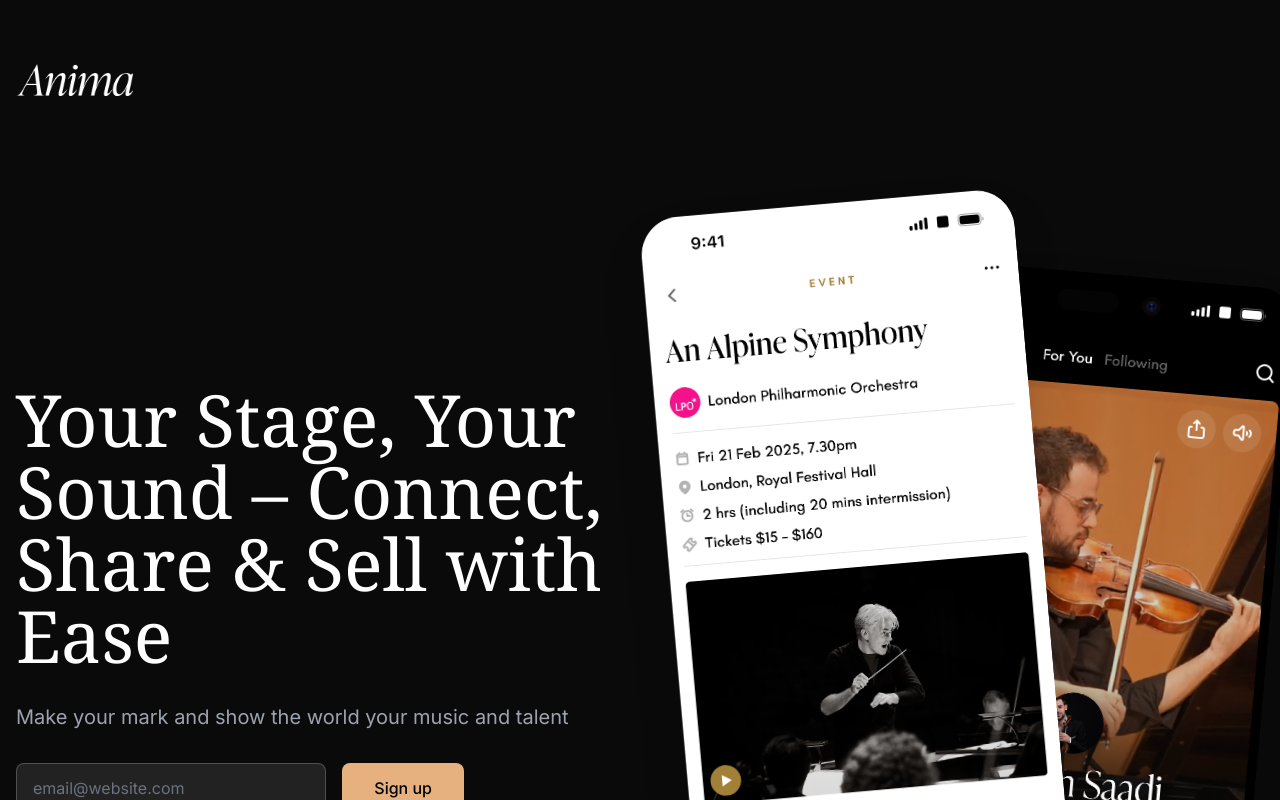
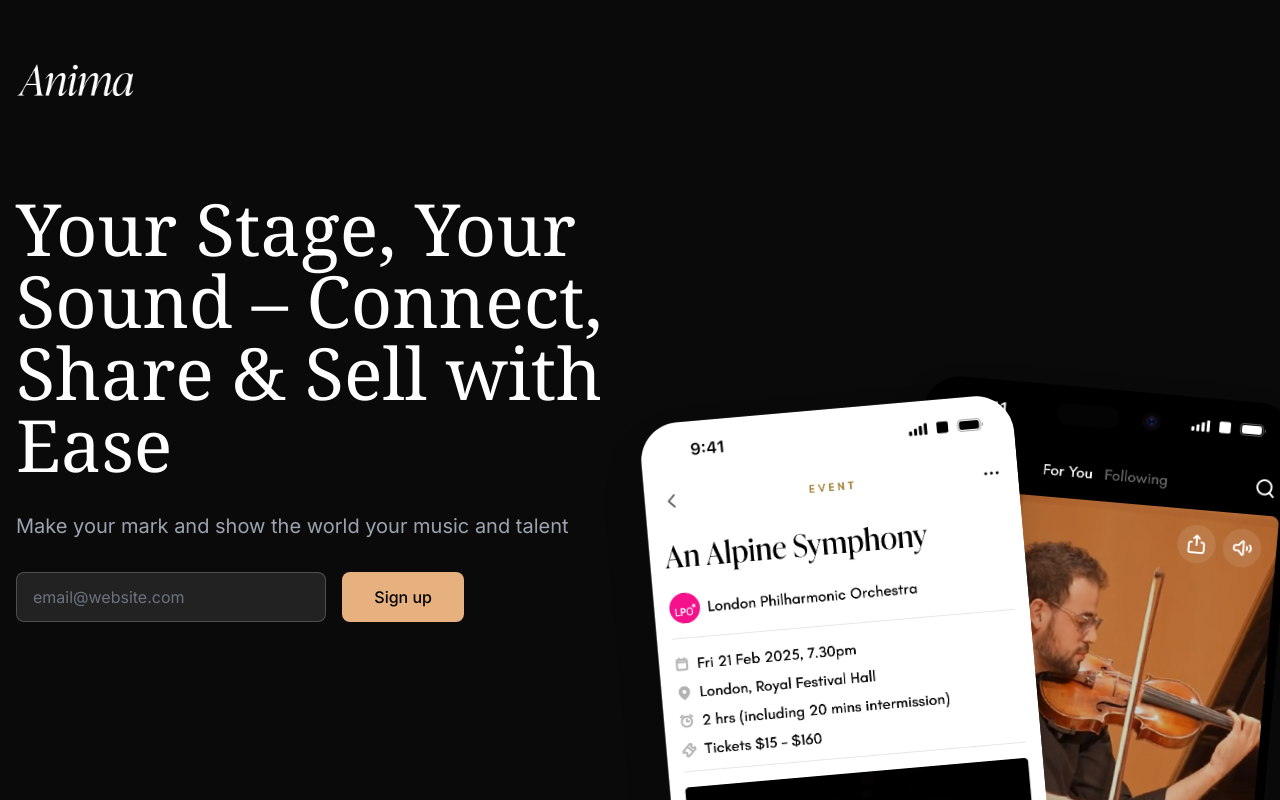
Before and after one commit to simonRedwards/FueledAnima, a Next.js app: page / in a window 1280 px wide. Shown: the top 800 px of the page. Built offline with nearby package versions, Linux system fonts and the light colour scheme; a web font is replaced by a local one.

Commit message:
Update page.tsx layout

```diff
--- a/src/app/page.tsx
+++ b/src/app/page.tsx
@@ -85,8 +85,8 @@
             )}
           </div>
 
-          <div className="relative">
-            <div className="relative transform rotate-[-5deg] z-10">
+          <div className="relative pt-20 md:pt-0">
+            <div className="relative transform rotate-[-5deg] z-10 md:absolute md:left-0">
               <Image
                 src="/Event PDP.png"
                 alt="App Screenshot 1"
@@ -95,7 +95,7 @@
                 className="rounded-[40px] shadow-2xl"
               />
             </div>
-            <div className="absolute top-20 right-0 transform rotate-[5deg]">
+            <div className="relative mt-[-100px] ml-auto transform rotate-[5deg] max-w-[375px] md:absolute md:top-20 md:right-0">
               <Image
                 src="/Yamen.png"
                 alt="App Screenshot 2"
```
